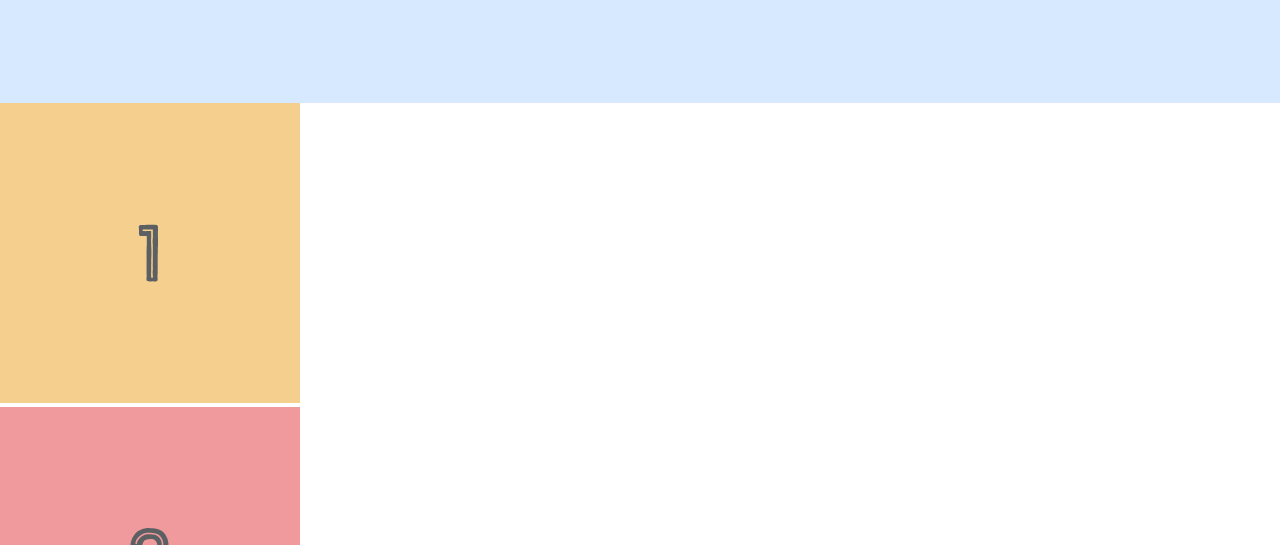
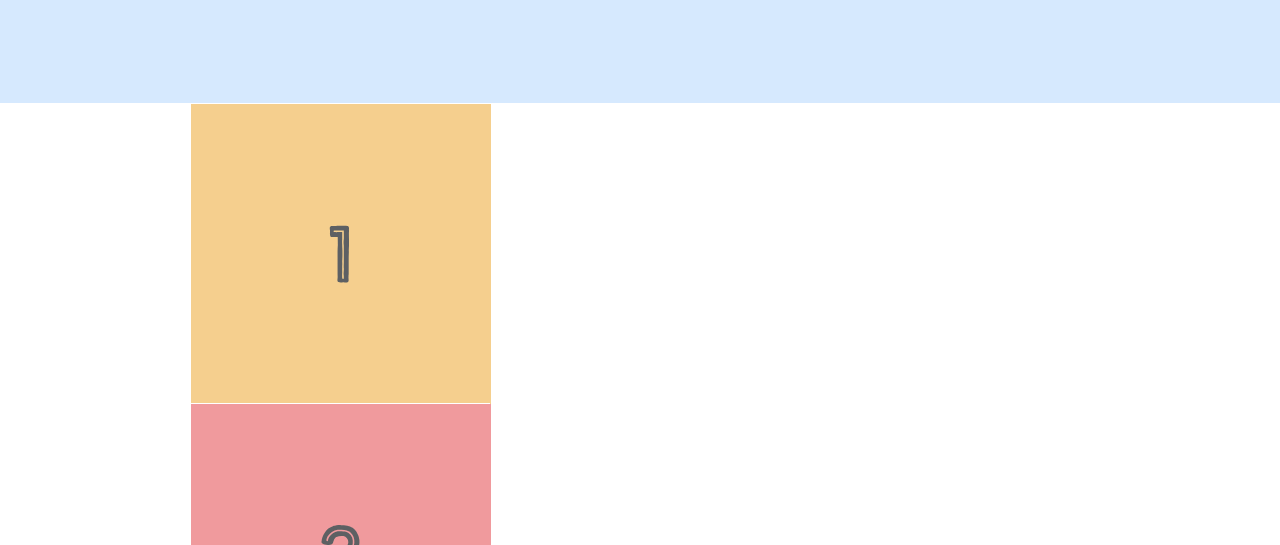
Before and after one commit to mwambajoakim/FlexBox_tut, a plain HTML site: page index.html in a window 1280 px wide. Shown: the part 255-800 px from the top of the page. Drawn offline with Linux system fonts and the light colour scheme.

Commit message:
Change flex direction

```diff
--- a/styles.css
+++ b/styles.css
@@ -18,26 +18,45 @@
     justify-content: space-between;
   }
 
-  .links{
+  .links {
     display: flex;
     justify-content: flex-end;
   }
 
-  .login{
+  .login {
     margin-left: 20px;
   }
 
-  .header-container{
+  .header-container {
     color:#5995DA;
     background-color: #D6E9FE;
     display: flex;
     justify-content: center;
   }
 
-  .header{
+  .header {
     width: 900px;
     height: 300px;
     display: flex;
     justify-content: space-between;
     align-items: center;
   }
+
+  .photo-grid-container {
+    display: flex;
+    justify-content: center;
+  }
+
+  .photo-grid {
+    width: 900px;
+    display: flex;
+    justify-content: center;
+    flex-wrap: wrap;
+    flex-direction: column;
+  }
+
+  .photo-grid-item {
+    border: 1px solid #fff;
+    width: 300px;
+    height: 300px;
+  }
```
